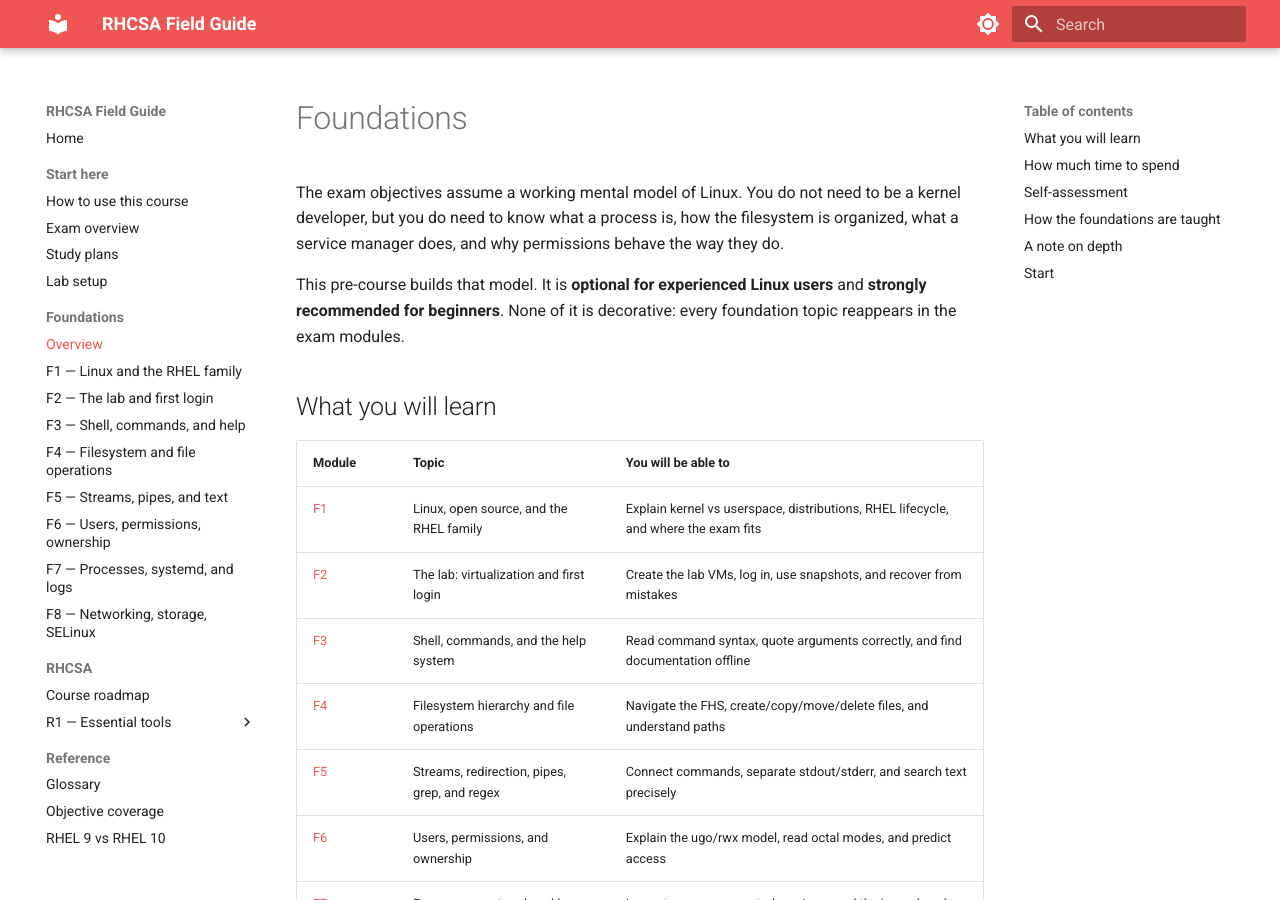
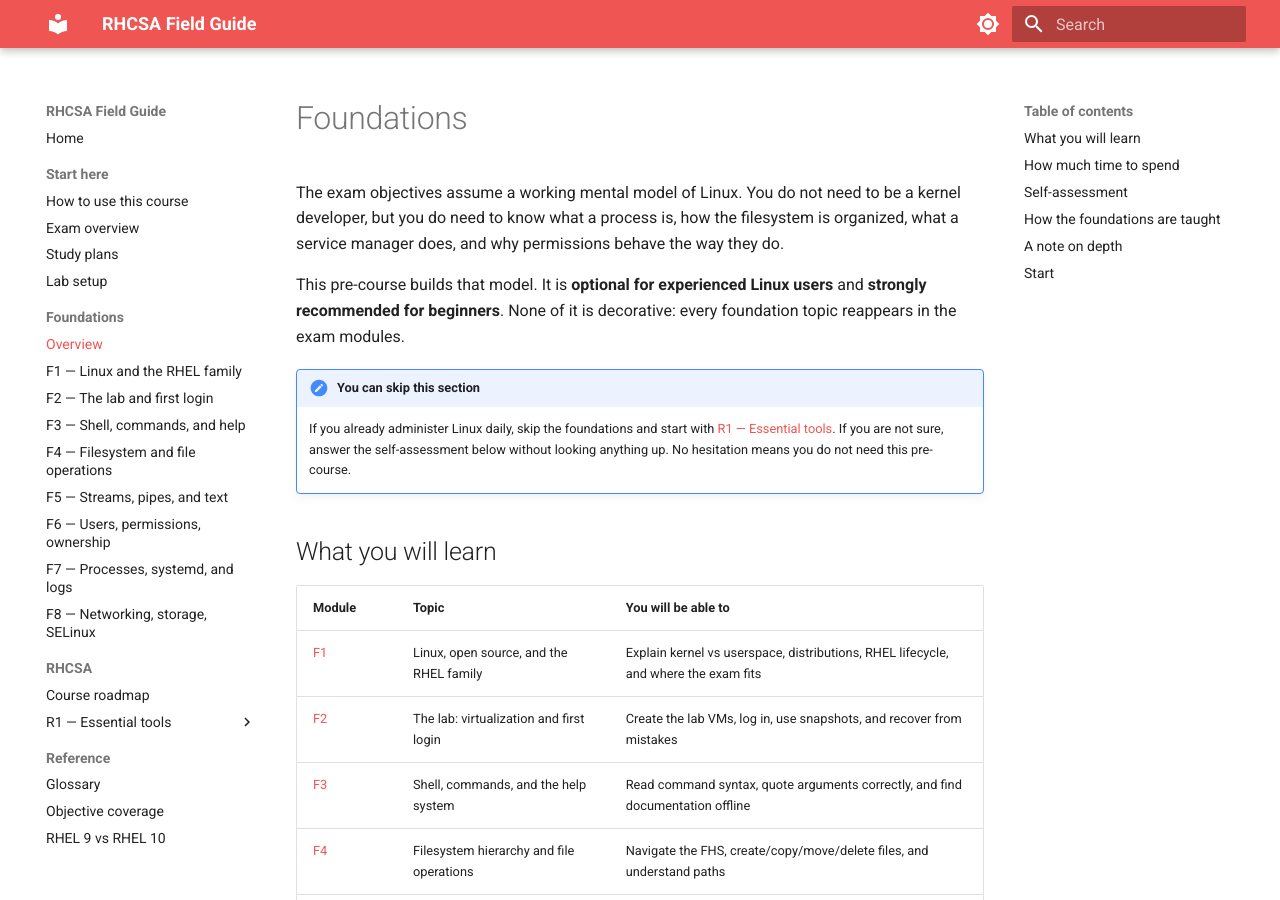
Before and after one commit to hilgardvr/red-hat-prep-courses, an MkDocs documentation site: the page built from docs/foundations/index.md, in a window 1280 px wide and 900 px high. Built offline with MkDocs 1.6.1 and Material for MkDocs 9.7.7, drawn with Linux system fonts in a browser that asks for light colours; some of the changed text lies outside the part shown.

Commit message:
docs: make the foundations opt-out clear once, drop per-module shortcuts
F1 told a reader who merely had a running lab to jump to R1, which implied
skipping F3-F8 as well. F3 had a similar shortcut. Both were mid-course
escape hatches that contradicted the foundations index.

- remove the 'go straight to R1' lines from F1 and F3
- state the opt-out once, in docs/foundations/index.md and how-to-use.md,
  with the self-assessment as the test
- AGENTS.md: record the convention so shortcuts are not re-added

mkdocs build --strict passes.

```diff
--- a/docs/foundations/index.md
+++ b/docs/foundations/index.md
@@ -3,6 +3,9 @@
 The exam objectives assume a working mental model of Linux. You do not need to be a kernel developer, but you do need to know what a process is, how the filesystem is organized, what a service manager does, and why permissions behave the way they do.
 
 This pre-course builds that model. It is **optional for experienced Linux users** and **strongly recommended for beginners**. None of it is decorative: every foundation topic reappears in the exam modules.
+
+!!! note "You can skip this section"
+    If you already administer Linux daily, skip the foundations and start with [R1 — Essential tools](../rhcsa/r01-essential-tools/index.md). If you are not sure, answer the self-assessment below without looking anything up. No hesitation means you do not need this pre-course.
 
 ## What you will learn
 
```
Also changed, not shown: other parts of docs/foundations/index.md (+1 -1 lines), AGENTS.md (+1 -0 lines), docs/foundations/f1-linux-rhel-family/index.md (+0 -2 lines), docs/foundations/f3-shell-help/index.md (+0 -2 lines), docs/start-here/how-to-use.md (+1 -1 lines).
